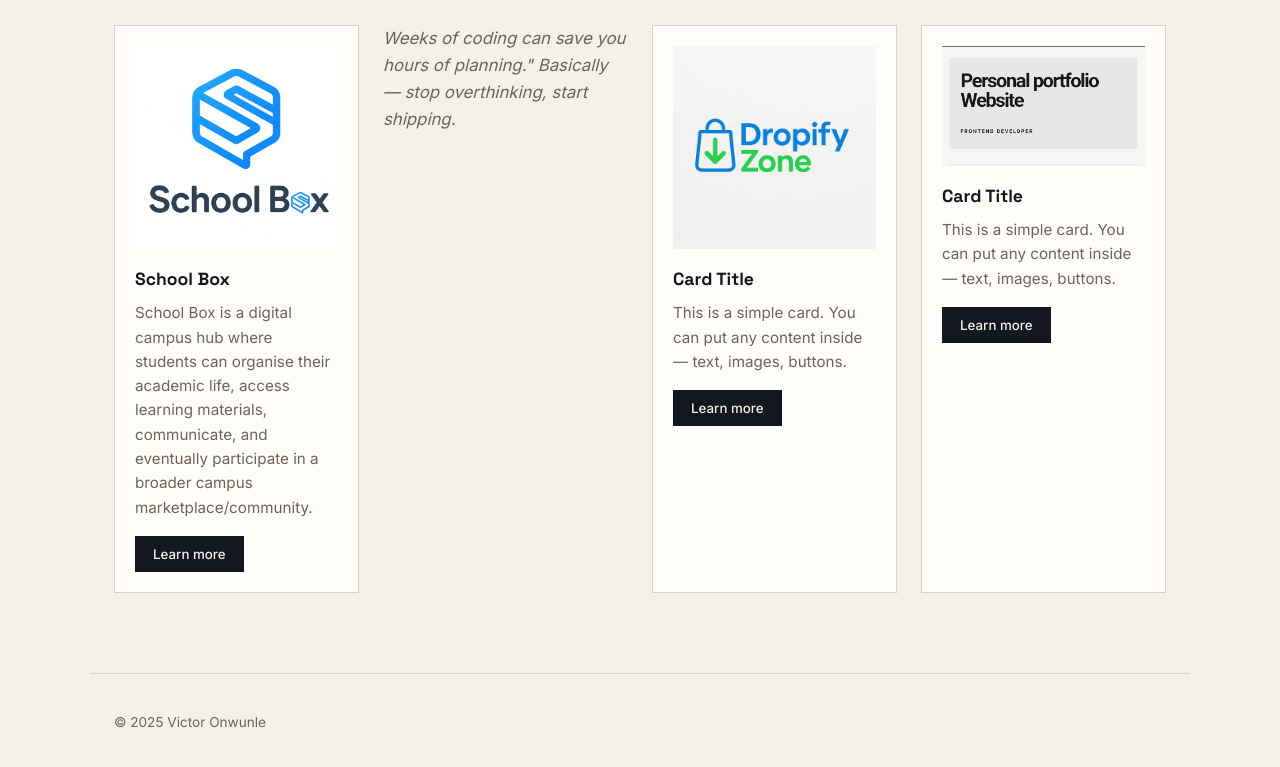
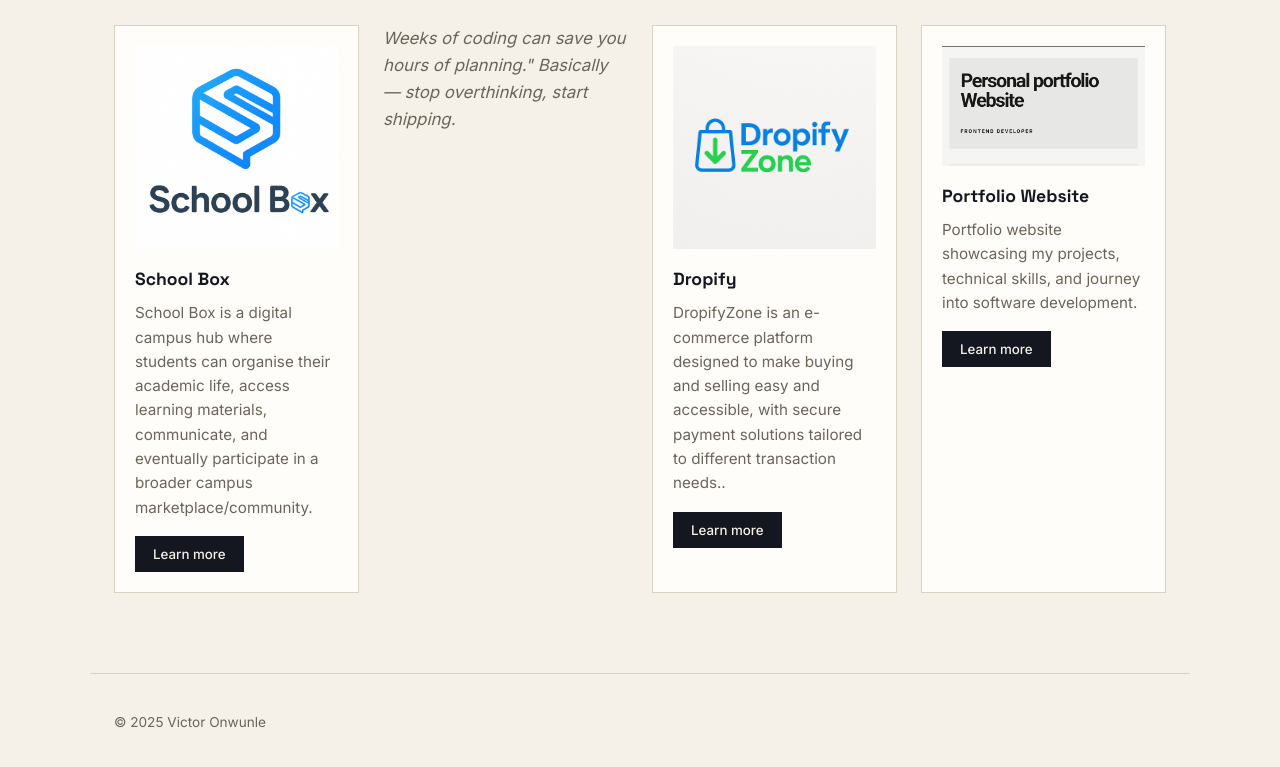
Before and after one commit to Onwunle/PORTFOLIO, a plain HTML site: page index.html in a window 1280 px wide. Shown: the part 1020-1787 px from the top of the page. Drawn offline with Linux system fonts and the light colour scheme.

Commit message:
New branch

```diff
--- a/index.html
+++ b/index.html
@@ -43,16 +43,16 @@
                 </p>
 
             <article class="card">
-                <img src="file_0000000027fc61f4a4a866c4021e98b4.png" alt="Card Image">
-                <h3>Card Title</h3>
-                <p>This is a simple card. You can put any content inside — text, images, buttons.</p>
+                <img src="file_0000000027fc61f4a4a866c4021e98b4.png" alt="DropifyZone-logo">
+                <h3>Dropify</h3>
+                <p>DropifyZone is an e-commerce platform designed to make buying and selling easy and accessible, with secure payment solutions tailored to different transaction needs..</p>
                 <button>Learn more</button>
             </article>
 
             <article class="card">
                 <img src="Screenshot_20260929-123500.jpg" alt="Card Image">
-                <h3>Card Title</h3>
-                <p>This is a simple card. You can put any content inside — text, images, buttons.</p>
+                <h3>Portfolio Website</h3>
+                <p> Portfolio website showcasing my projects, technical skills, and journey into software development.</p>
                 <button>Learn more</button>
             </article>
         </div>
```
